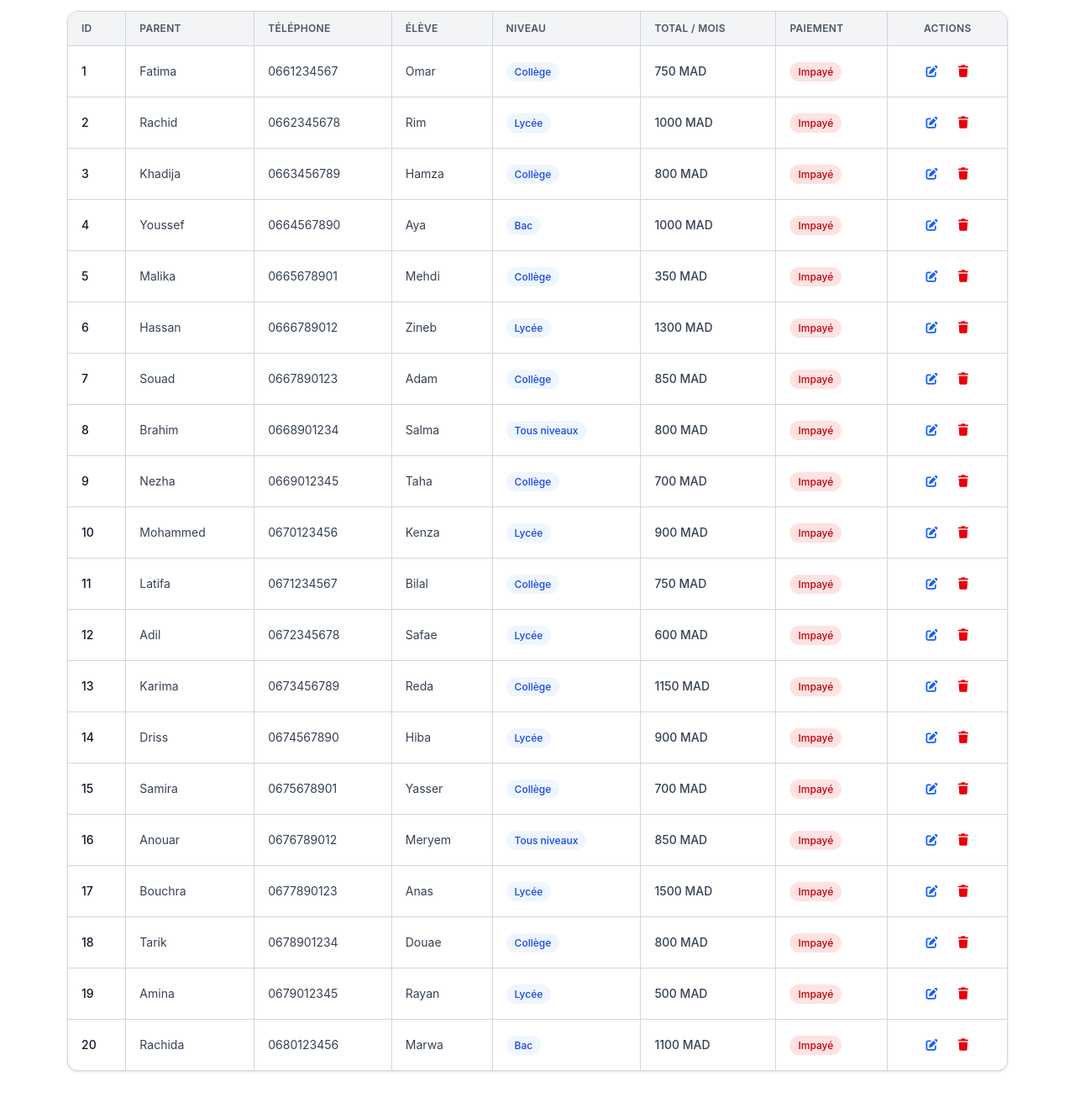
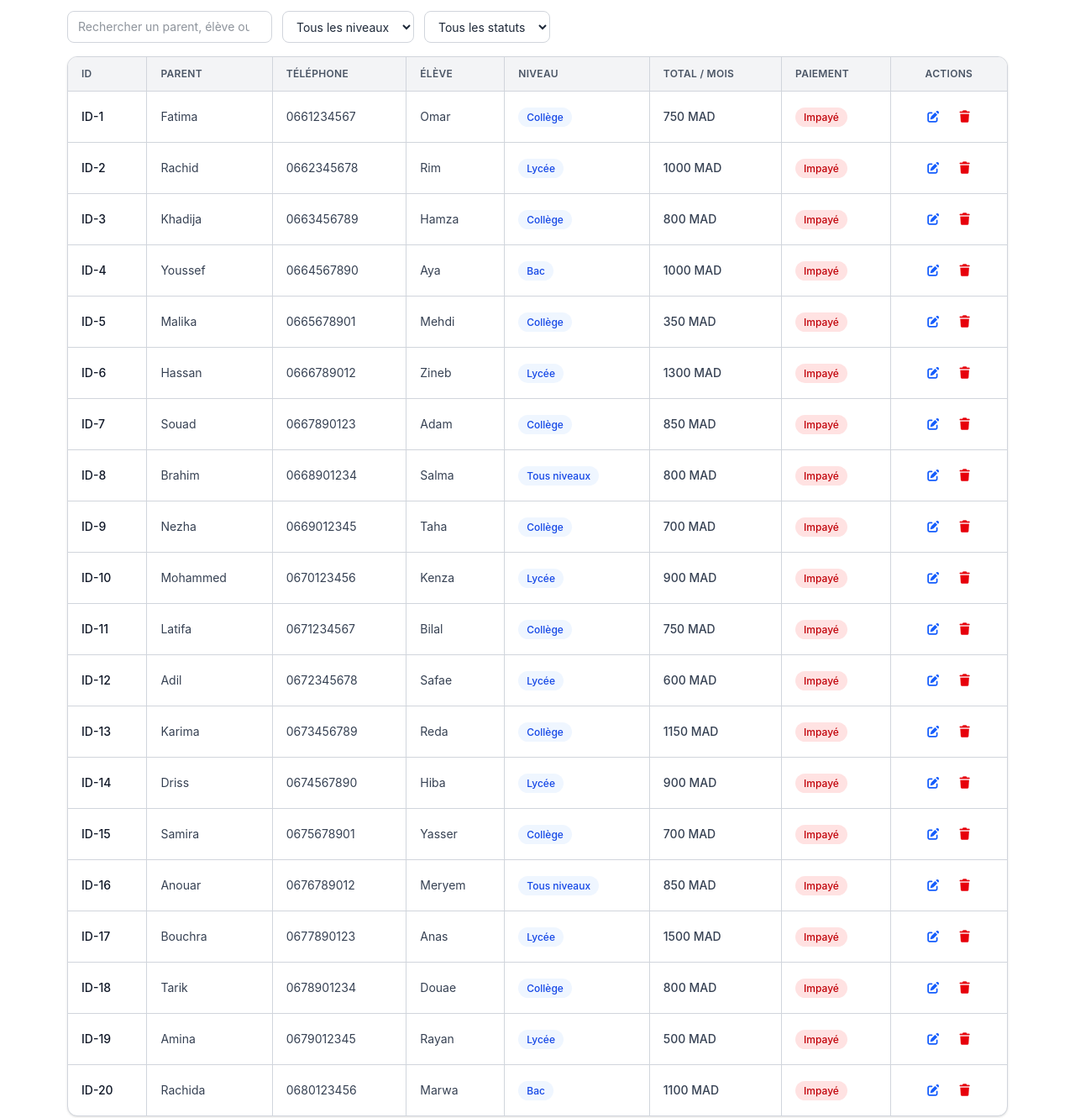
Before and after one commit to HSassouma/nour-academy-platform, a website built with Vite: page dashboard/index.html in a window 1280 px wide. Shown: the part 55-1386 px from the top of the page at 84% size. Before the commit the page ends 1346 px from the top, so only its background shows below. Built offline with nearby package versions, Linux system fonts and the light colour scheme.

Commit message:
finish filter

```diff
--- a/dashboard/ahmed.js
+++ b/dashboard/ahmed.js
@@ -23,3 +23,27 @@ function afficherInscriptions() {
 afficherInscriptions();
 
 // -------------- Filter the data ---------------
+const searchFilter = document.getElementById("filter-search");
+const levelFilter = document.getElementById("filter-level");
+const statusFilter = document.getElementById("filter-status");
+
+function filtrerInscriptions() {
+  const texte = searchFilter.value.trim().toLowerCase();
+  const niveau = levelFilter.value;
+  const statut = statusFilter.value;
+
+  const resultat = data.filter(
+    (registration) =>
+      (!texte  || registration.id.toLowerCase().startsWith(texte) || registration.parent.name.toLowerCase().startsWith(texte) || registration.parent.phone.startsWith(texte) || registration.student.name.toLowerCase().startsWith(texte)) &&
+      (!niveau || registration.student.level === niveau) &&
+      (!statut || (registration.status || "En attente") === statut),
+  );
+
+  tableBody.innerHTML = resultat.map(RegistrationItemMaker).join("");
+}
+
+searchFilter.addEventListener("input", filtrerInscriptions);
+levelFilter.addEventListener("change", filtrerInscriptions);
+statusFilter.addEventListener("change", filtrerInscriptions);
+
+// -------------- Delet Item from local storage and front ---------------
--- a/dashboard/index.html
+++ b/dashboard/index.html
@@ -19,26 +19,25 @@
                 <h3 class="text-xl font-bold text-gray-800">Inscriptions</h3>
                 <div class="flex items-center gap-3">
                     <span id="count" class="text-sm text-gray-500">Inscriptions</span>
-                    <button id="open-registration-form" type="button" aria-controls="registration-form-container"
-                        aria-expanded="false" aria-haspopup="dialog"
+                    <button id="open-registration-form" type="button"
                         class="rounded-lg bg-blue-600 px-4 py-2 text-sm font-semibold text-white transition hover:bg-blue-700 hover:cursor-pointer">
-                        <i class="fa-solid fa-plus mr-2" aria-hidden="true"></i>Ajouter une inscription
+                        <i class="fa-solid fa-plus mr-2"></i>Ajouter une inscription
                     </button>
                 </div>
             </div>
 
             <div id="registration-success"
                 class="mb-4 hidden rounded-lg border border-green-200 bg-green-50 px-4 py-3 text-sm text-green-700"
-                role="status" aria-live="polite"></div>
+                role="status"></div>
 
             <div id="registration-form-overlay" class="fixed inset-0 z-40 hidden bg-gray-900/50"></div>
 
             <section id="registration-form-container"
                 class="fixed left-1/2 top-1/2 z-50 hidden max-h-[90vh] w-[calc(100%-2rem)] max-w-3xl -translate-x-1/2 -translate-y-1/2 overflow-y-auto rounded-xl border border-gray-300 bg-white p-4 shadow-xl md:p-6"
-                role="dialog" aria-modal="true" aria-labelledby="registration-form-title">
+                role="dialog">
                 <div class="mb-4 flex items-start justify-between gap-3">
                     <h4 id="registration-form-title" class="text-lg font-semibold text-gray-800">Nouvelle inscription</h4>
-                    <button id="close-registration-form" type="button" aria-label="Fermer le formulaire"
+                    <button id="close-registration-form" type="button"
                         class="-mt-1 rounded-lg p-1 text-3xl leading-none text-gray-500 transition hover:bg-gray-100 hover:text-gray-800 focus:outline-none focus-visible:ring-2 focus-visible:ring-blue-500 hover:cursor-pointer">
                         &times;
                     </button>
@@ -122,8 +121,6 @@
                         <span id="error-status" class="text-xs text-red-600 hidden" role="alert"></span>
                     </div>
 
-
-
                     <p id="registration-form-error" role="alert"
                         class="hidden rounded-lg bg-red-50 px-3 py-2 text-sm text-red-700 md:col-span-2"></p>
 
@@ -139,6 +136,28 @@
                     </div>
                 </form>
             </section>
+
+            <div class="mb-4 flex flex-wrap gap-3">
+                <input id="filter-search" type="search" placeholder="Rechercher un parent, élève ou téléphone..."
+                    class="rounded-lg border border-gray-300 px-3 py-2 text-sm text-gray-800 focus:border-blue-500 focus:outline-none" />
+
+                <select id="filter-level"
+                    class="rounded-lg border border-gray-300 bg-white px-3 py-2 text-sm text-gray-800 focus:border-blue-500 focus:outline-none">
+                    <option value="">Tous les niveaux</option>
+                    <option value="Primaire">Primaire</option>
+                    <option value="Collège">Collège</option>
+                    <option value="Lycée">Lycée</option>
+                    <option value="Bac">Bac</option>
+                </select>
+
+                <select id="filter-status"
+                    class="rounded-lg border border-gray-300 bg-white px-3 py-2 text-sm text-gray-800 focus:border-blue-500 focus:outline-none">
+                    <option value="">Tous les statuts</option>
+                    <option value="En attente">En attente</option>
+                    <option value="Validée">Validée</option>
+                    <option value="Payée">Payée</option>
+                </select>
+            </div>
 
             <div class="overflow-x-auto rounded-xl border border-gray-300 bg-white shadow-sm">
                 <table id="table" class="w-full text-left text-sm">
--- a/dashboard/seeds.js
+++ b/dashboard/seeds.js
@@ -1,6 +1,6 @@
 export const RegistrationsData = [
   {
-    "id": 1,
+    "id": "ID-1",
     "parent": {
       "name": "Fatima",
       "email": "fatima.z@gmail.com",
@@ -17,7 +17,7 @@ export const RegistrationsData = [
     "totalMADPerMonth": 750
   },
   {
-    "id": 2,
+    "id": "ID-2",
     "parent": {
       "name": "Rachid",
       "email": "rachid.alami@gmail.com",
@@ -34,7 +34,7 @@ export const RegistrationsData = [
     "totalMADPerMonth": 1000
   },
   {
-    "id": 3,
+    "id": "ID-3",
     "parent": {
       "name": "Khadija",
       "email": "khadija.ben@gmail.com",
@@ -51,7 +51,7 @@ export const RegistrationsData = [
     "totalMADPerMonth": 800
   },
   {
-    "id": 4,
+    "id": "ID-4",
     "parent": {
       "name": "Youssef",
       "email": "youssef.tazi@gmail.com",
@@ -68,7 +68,7 @@ export const RegistrationsData = [
     "totalMADPerMonth": 1000
   },
   {
-    "id": 5,
+    "id": "ID-5",
     "parent": {
       "name": "Malika",
       "email": "malika.ch@gmail.com",
@@ -84,7 +84,7 @@ export const RegistrationsData = [
     "totalMADPerMonth": 350
   },
   {
-    "id": 6,
+    "id": "ID-6",
     "parent": {
       "name": "Hassan",
       "email": "hassan.idrissi@gmail.com",
@@ -102,7 +102,7 @@ export const RegistrationsData = [
     "totalMADPerMonth": 1300
   },
   {
-    "id": 7,
+    "id": "ID-7",
     "parent": {
       "name": "Souad",
       "email": "souad.bennani@gmail.com",
@@ -119,7 +119,7 @@ export const RegistrationsData = [
     "totalMADPerMonth": 850
   },
   {
-    "id": 8,
+    "id": "ID-8",
     "parent": {
       "name": "Brahim",
       "email": "brahim.k@gmail.com",
@@ -136,7 +136,7 @@ export const RegistrationsData = [
     "totalMADPerMonth": 800
   },
   {
-    "id": 9,
+    "id": "ID-9",
     "parent": {
       "name": "Nezha",
       "email": "nezha.f@gmail.com",
@@ -153,7 +153,7 @@ export const RegistrationsData = [
     "totalMADPerMonth": 700
   },
   {
-    "id": 10,
+    "id": "ID-10",
     "parent": {
       "name": "Mohammed",
       "email": "m.elamrani@gmail.com",
@@ -170,7 +170,7 @@ export const RegistrationsData = [
     "totalMADPerMonth": 900
   },
   {
-    "id": 11,
+    "id": "ID-11",
     "parent": {
       "name": "Latifa",
       "email": "latifa.zahiri@gmail.com",
@@ -187,7 +187,7 @@ export const RegistrationsData = [
     "totalMADPerMonth": 750
   },
   {
-    "id": 12,
+    "id": "ID-12",
     "parent": {
       "name": "Adil",
       "email": "adil.bakkali@gmail.com",
@@ -203,7 +203,7 @@ export const RegistrationsData = [
     "totalMADPerMonth": 600
   },
   {
-    "id": 13,
+    "id": "ID-13",
     "parent": {
       "name": "Karima",
       "email": "karima.j@gmail.com",
@@ -221,7 +221,7 @@ export const RegistrationsData = [
     "totalMADPerMonth": 1150
   },
   {
-    "id": 14,
+    "id": "ID-14",
     "parent": {
       "name": "Driss",
       "email": "driss.laraki@gmail.com",
@@ -238,7 +238,7 @@ export const RegistrationsData = [
     "totalMADPerMonth": 900
   },
   {
-    "id": 15,
+    "id": "ID-15",
     "parent": {
       "name": "Samira",
       "email": "samira.bel@gmail.com",
@@ -255,7 +255,7 @@ export const RegistrationsData = [
     "totalMADPerMonth": 700
   },
   {
-    "id": 16,
+    "id": "ID-16",
     "parent": {
       "name": "Anouar",
       "email": "anouar.h@gmail.com",
@@ -272,7 +272,7 @@ export const RegistrationsData = [
     "totalMADPerMonth": 850
   },
   {
-    "id": 17,
+    "id": "ID-17",
     "parent": {
       "name": "Bouchra",
       "email": "bouchra.m@gmail.com",
@@ -290,7 +290,7 @@ export const RegistrationsData = [
     "totalMADPerMonth": 1500
   },
   {
-    "id": 18,
+    "id": "ID-18",
     "parent": {
       "name": "Tarik",
       "email": "tarik.senhaji@gmail.com",
@@ -307,7 +307,7 @@ export const RegistrationsData = [
     "totalMADPerMonth": 800
   },
   {
-    "id": 19,
+    "id": "ID-19",
     "parent": {
       "name": "Amina",
       "email": "amina.k@gmail.com",
@@ -323,7 +323,7 @@ export const RegistrationsData = [
     "totalMADPerMonth": 500
   },
   {
-    "id": 20,
+    "id": "ID-20",
     "parent": {
       "name": "Rachida",
       "email": "rachida.ouazzani@gmail.com",
```
